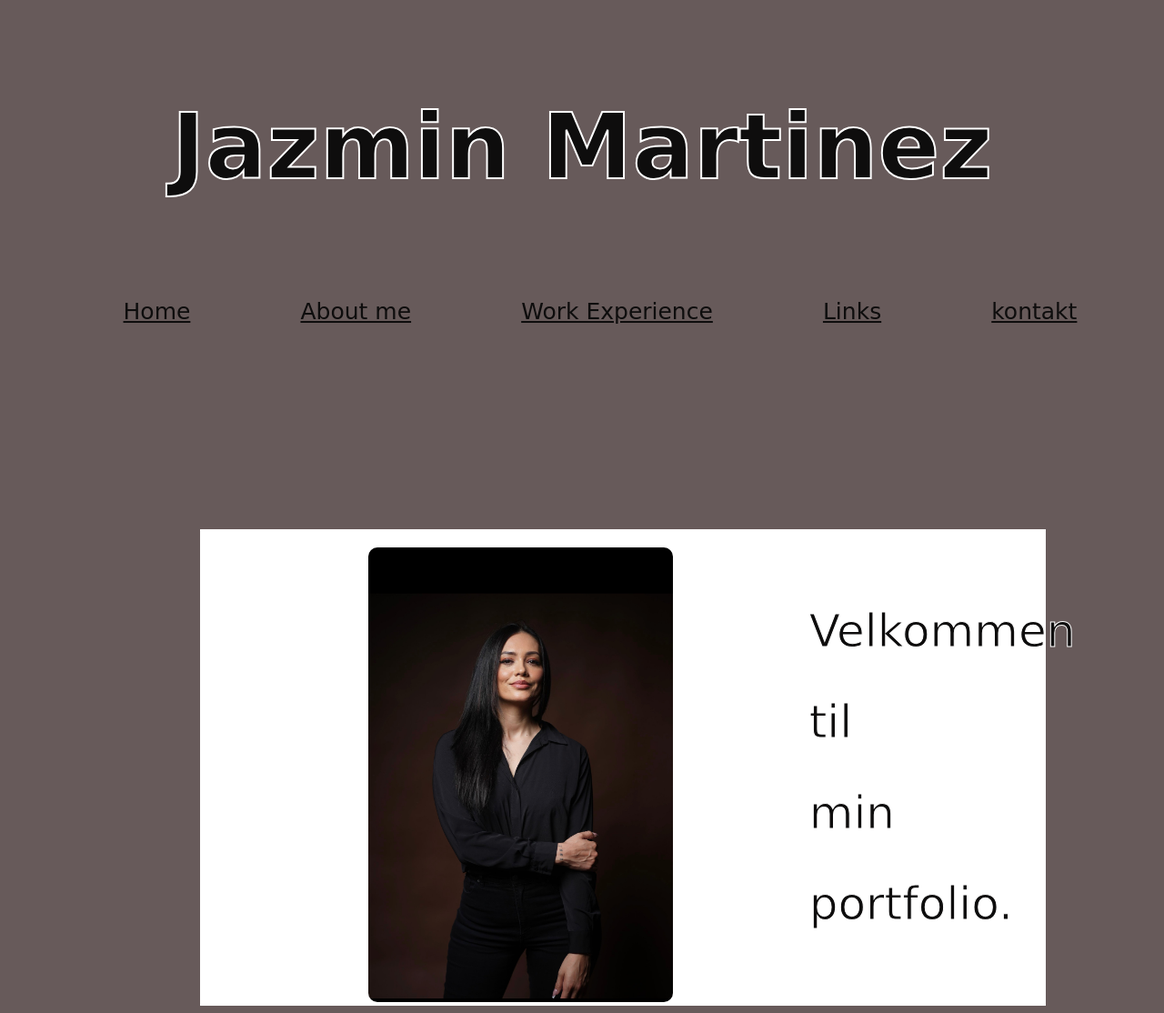
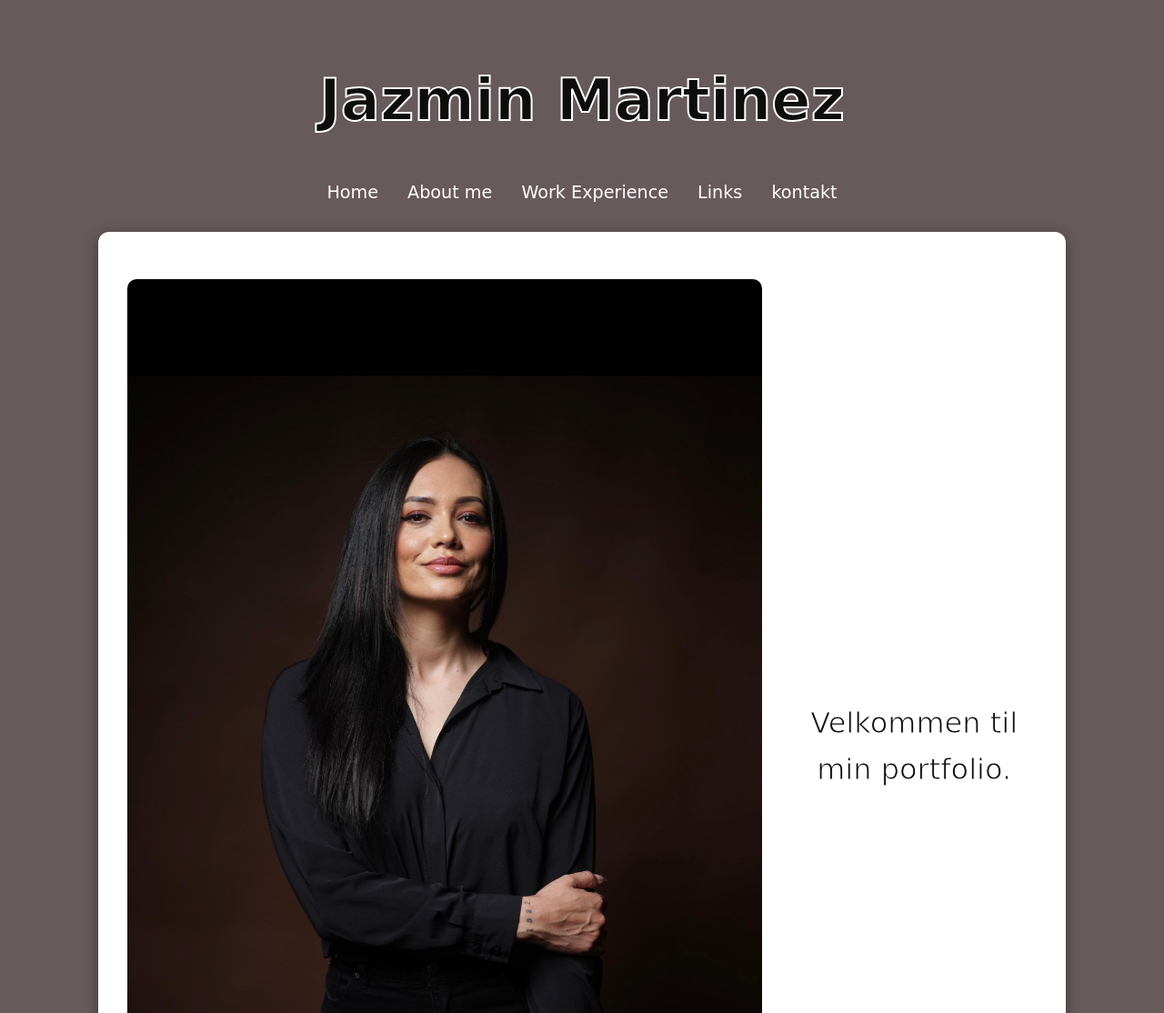
Before and after one commit to JazminMartinezdk/portafolioproject1, a plain HTML site: page index.html in a window 1280 px wide. Shown: the top 1114 px of the page at 91% size. Drawn offline with Linux system fonts and the light colour scheme; a web font is replaced by a local one.

Commit message:
final update

```diff
--- a/style.css
+++ b/style.css
@@ -1,9 +1,6 @@
-
 html {
-
     scroll-behavior: smooth;
 }
-
 
 body {
     font-family: 'Caprasimo', cursive;
@@ -12,102 +9,146 @@ html {
     background-color: #675a5a;
     color: #0e0d0d;
 }
+
+
 h1 {
-    font-size:100px;
-    -webkit-text-stroke: 2px white; /* outline thickness + color */
+    font-size: 2.5rem; /* mobil venlig størrelse */
+    -webkit-text-stroke: 2px white;
+    text-align: center;
+}
 
+#intro p {
+    font-size: 1.2rem;
+    -webkit-text-stroke: 1px white;
+    text-align: center;
+}
+
+
+@media (min-width: 768px) {
+    h1 {
+        font-size: 4rem;
     }
     #intro p {
-    font-size:50px;
-    -webkit-text-stroke: 1px white; /* outline thickness + color */
-
+        font-size: 2rem;
     }
-    #intro, #kontakt, #links{
-        text-align:center;
-        padding:20px;
 }
 
-    #about-me, #work-experience {
+
+#intro,
+#kontakt,
+#links {
+    text-align: center;
+    padding: 20px;
+}
+
+#about-me,
+#work-experience {
     text-align: left;
     padding: 20px;
     line-height: 1.6;
-
-
 }
 
-    #about-me p, #work-experience p {
-
+#about-me p,
+#work-experience p {
     margin-bottom: 15px;
 }
 
-
- #about-me, #work-experience, #links, #kontakt {
-        background-color: rgba(255, 255, 255, 0.9); /* white box with slight transparency */
-        max-width: 500px;
+#about-me,
+#work-experience,
+#links,
+#kontakt {
+    background-color: rgba(255, 255, 255, 0.9);
+    max-width: 600px;
     padding: 20px 30px;
     border-radius: 12px;
     box-shadow: 0 4px 15px rgba(0, 0, 0, 0.2);
-        margin: auto ; /* space from right edge */
-        margin-bottom: 30px
+    margin: 20px auto;
 }
 
+
 nav {
-        font-size:25px;
-        margin: 0 15px;
+    font-size: 1.2rem;
+    margin: 1rem 0;
+    display: flex;
+    justify-content: center;
+}
+
+nav ul {
+    display: flex;
+    flex-direction: column; /* mobil: lodret menu */
+    list-style-type: none;
+    gap: 1rem;
+    padding: 0;
+    margin: 0;
+}
+
+nav a {
     text-decoration: none;
     color: #ffffff;
-        display: flex;
-        justify-content: space-evenly;
-        align-items: center;
-
 }
-
 
 nav a:hover {
     text-decoration: underline;
 }
 
+/* Desktop: vandret menu */
+@media (min-width: 768px) {
+    nav ul {
+        flex-direction: row;
+        justify-content: space-evenly;
+        gap: 2rem;
+    }
+}
+
+
 img {
     border-radius: 10px;
     margin-top: 20px;
+    max-width: 100%;
+    height: auto;
 }
+
 
 a {
     color: #0e0d0d;
 }
-
 a:hover {
     color: #b37400;
 }
-    nav ul{
-        display:flex;
-        justify-content:space-around;
-        align-items: space-evenly;
-        list-style-type:none;
-        width: 5000px;
-    }
+
 
 .flex-container {
     display: flex;
+    flex-direction: column; /* mobil: stack */
+    justify-content: center;
+    align-items: center;
+    gap: 1rem;
+    margin: 2rem auto;
+    padding: 1rem;
+    width: 90%;
+    max-width: 1000px;
     background-color: #ffffff;
-    flex-direction: row;
-    justify-content:center;
-    gap:150px;
-    align-items:center;
-    margin:200px;
-    width:75%;
+    box-shadow: 0 4px 15px rgba(0, 0, 0, 0.4);
+    border-radius: 12px;
 }
 
-.flex-container > div P {
+.flex-container > div > p {
     background-color: #ffffff;
     color: #0e0d0d;
-    width: 75px;
-    justify-content:left;
-    gap:100px;
-    align-item:center;
-    margin: 0px;
+    margin: 0;
     text-align: left;
-    line-height: 100px;
-    font-size: 150px;
+    line-height: 1.6;
+    font-size: 1.2rem;
+}
 
+
+@media (min-width: 768px) {
+    .flex-container {
+        flex-direction: row;
+        gap: 2rem;
+        padding: 2rem;
     }
+    .flex-container > div > p {
+        font-size: 1.5rem;
+    }
+}
```
Lines whose indentation alone changed are shown as unchanged.
